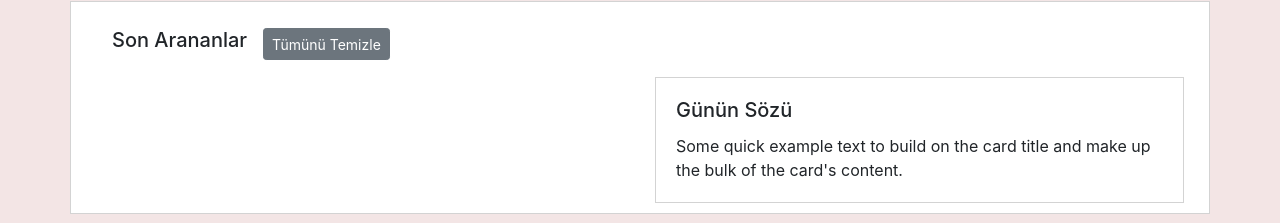
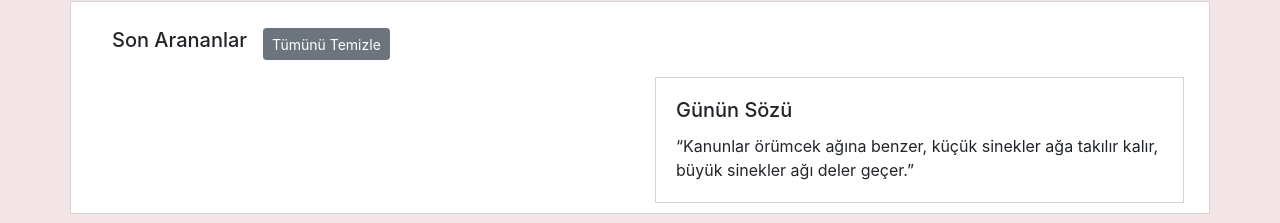
Before and after one commit to BilalFirtina/Github-User-Discovery-App., a plain HTML site: page index.html in a window 1280 px wide. Shown: the part 367-590 px from the top of the page. Drawn offline with nearby package versions, Linux system fonts and the light colour scheme.

Commit message:
word of the day changed

```diff
--- a/index.html
+++ b/index.html
@@ -164,8 +164,8 @@
               <div class="card-body">
                 <h5 class="card-title">Günün Sözü</h5>
                 <p class="card-text">
-                  Some quick example text to build on the card title and make up
-                  the bulk of the card's content.
+                  “Kanunlar örümcek ağına benzer, küçük sinekler ağa takılır
+                  kalır, büyük sinekler ağı deler geçer.”
                 </p>
               </div>
             </div>
```
